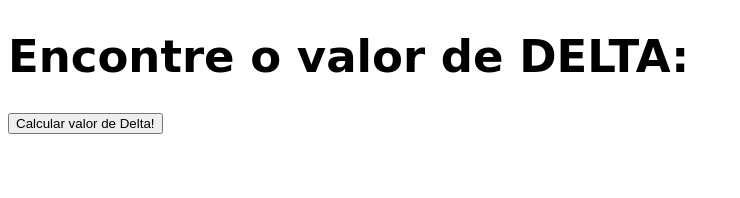
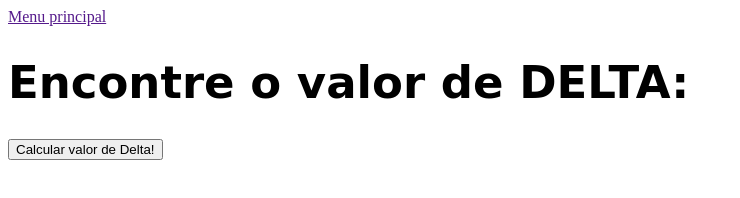
Before and after one commit to lc22052008/desafio-lucas, a plain HTML site: page desafio 11.html in a window 1280 px wide. Shown: the whole page, without its empty margins (0-740 px from the left). Drawn offline with Linux system fonts and the light colour scheme.

Commit message:
Update desafio 11.html

```diff
--- a/desafio 11.html
+++ b/desafio 11.html
@@ -6,7 +6,7 @@
     <meta name="viewport" content="width=device-width, initial-scale=1.0">
     <title>BHASKARA</title>
 </head>
-
+<a href=""https://lc22052008.github.io/teste/index.html"" class="btn btn-info link-a-1">Menu principal</a>
 <style>
     h1, h2, h3 { font-family: 'Pacifico' ,cursive; font-weight: bolder ; font-size: 45px;}
     p {font-family: 'Pacifico' ,cursive; font-weight: bolder ; font-size: 15px;}
```
